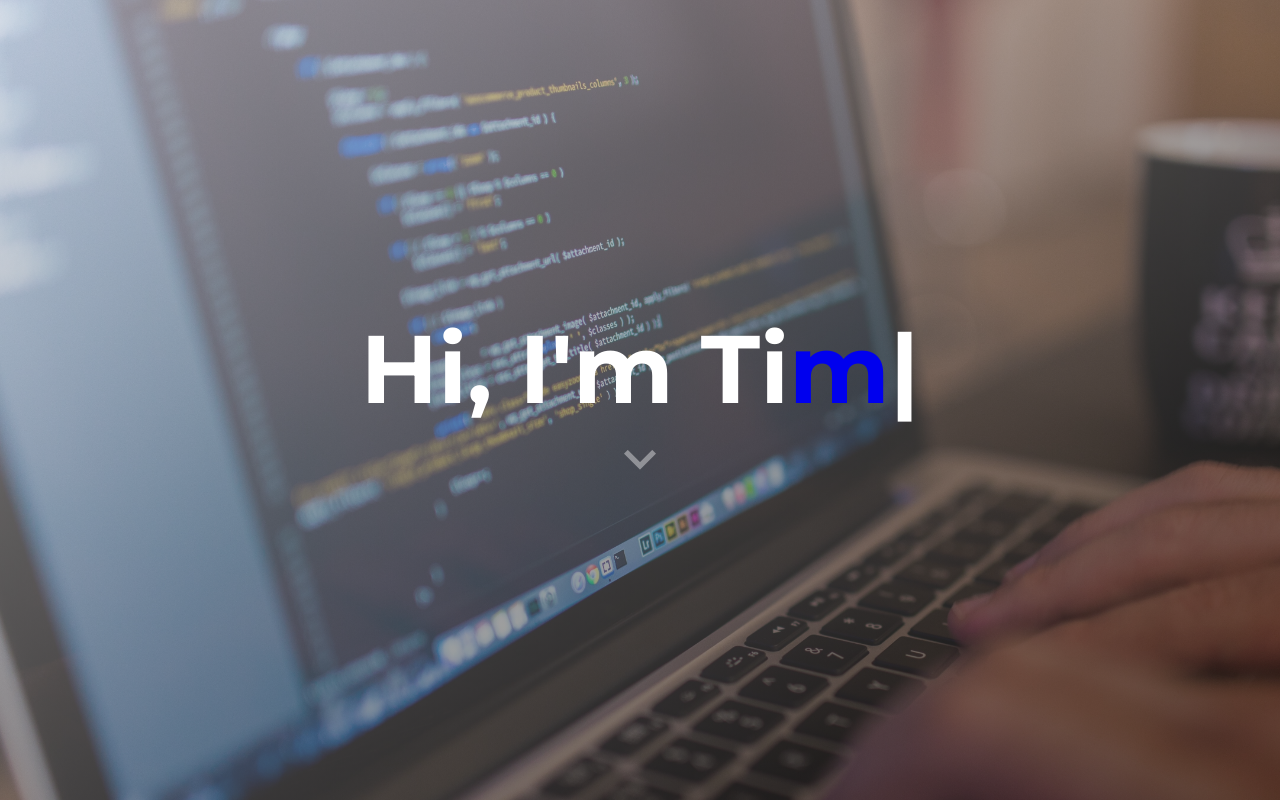
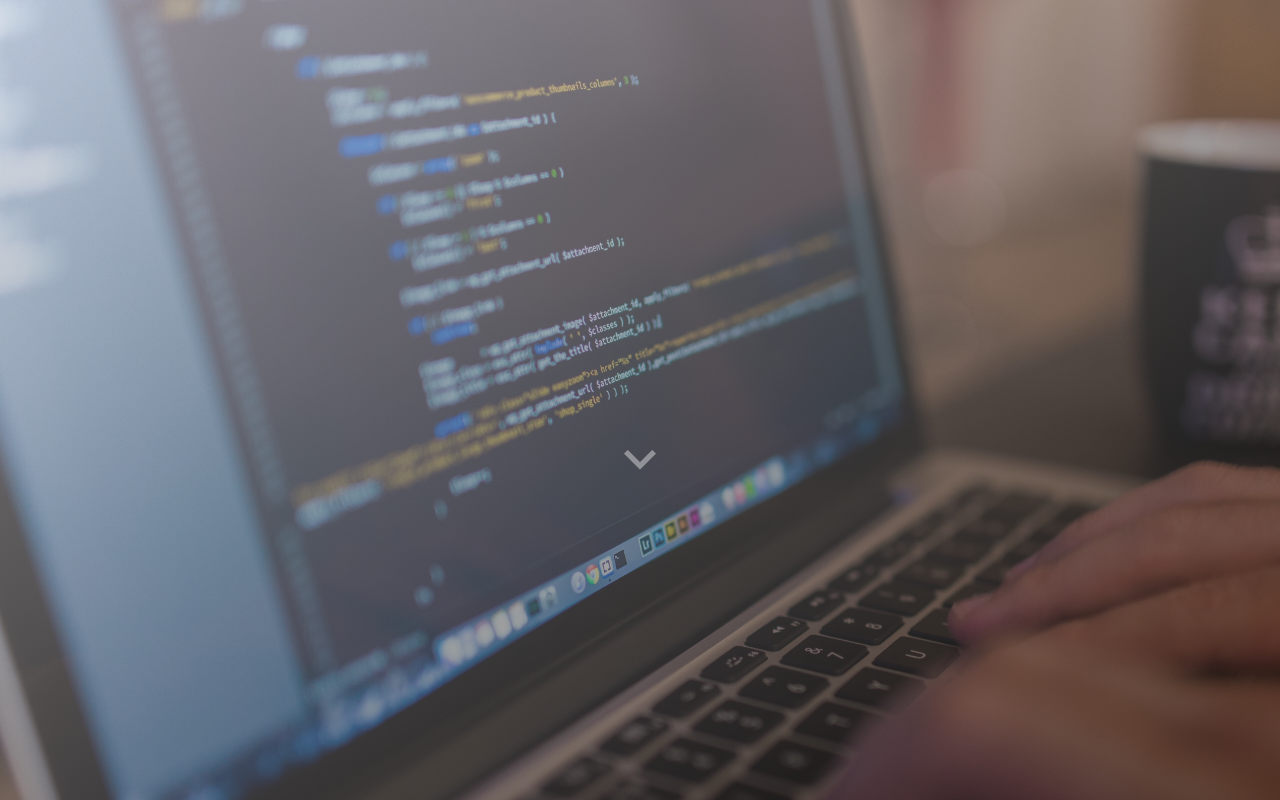
Before and after one commit to timfeskens/timfeskens.nl, a Vue app: page /#/ in a window 1280 px wide. Shown: the top 800 px of the page. Built offline with nearby package versions, Linux system fonts and the light colour scheme.

Commit message:
added classic webdev animation

```diff
--- a/src/App.vue
+++ b/src/App.vue
@@ -8,7 +8,7 @@
 </template>
 
 <script>
-import Main from '@/components/Main.vue'
+import Main from '@/assets/pages/Main.vue'
 export default {
   name: 'app',
   components: {
--- a/src/assets/pages/me.vue
+++ b/src/assets/pages/easteregg.vue
@@ -1,12 +1,11 @@
 <template>
-	<div class="me">
+	<div class="easteregg">
 		<div class="bg part-1">
 			<div class="bg--color">
 		</div>
 		<span class="bg--title">Oh, hi there<span class="blink">|</span></span>
 		<i class="material-icons to-bottom" v-scroll-to="'.part-2'">expand_more</i>
 		</div>
-		<!-- <i class="material-icons to-top" v-scroll-to="'.bg'">expand_less</i> -->
 
 		<div class="bg part-2">
 			<div class="bg--color">
@@ -46,12 +45,12 @@
 body, html {
 	height: 100%;
 }
-.me {
+.easteregg {
 	height: auto;
 	font-family: 'Montserrat', sans-serif;
 	height: 100%;
 	overflow: hidden;
-	text-align: center; // test
+	text-align: center;
 
 	.to-bottom {
 		font-size: 4em;
@@ -101,7 +100,6 @@ body, html {
 		width: 100%;
 		overflow: hidden;
 		height: 100%;
-		background: red; /* For browsers that do not support gradients */
 		display: flex;
 		justify-content: center;
 		align-items: center;
@@ -193,6 +191,6 @@ body, html {
 
 <script>
 export default {
-  name: 'Me'
+  name: 'Easteregg'
 }
 </script>
--- a/src/components/Main.vue
+++ b/src/assets/pages/main.vue
@@ -3,7 +3,7 @@
 		<div class="bg">
 			<div class="bg--color">
 		</div>
-		<span class="bg--title">Hi, I'm Ti<router-link to="/me" class="bg--me">m</router-link><span class="blink">|</span></span>
+		<span class="bg--title">Hi, I'm Tim<router-link to="/easteregg" class="bg--easteregg">.</router-link><span class="blink">|</span></span>
 		<i class="material-icons to-bottom" v-scroll-to="'.container'">expand_more</i>
 		</div>
 		<i class="material-icons to-top" v-scroll-to="'.bg'">expand_less</i>
@@ -117,7 +117,7 @@
 		width: 100%;
 		overflow: hidden;
 		height: 100%;
-		background-image: url("../assets/images/laptop.jpeg");
+		background-image: url("../images/laptop.jpeg");
 		background-size: cover;
 		display: flex;
 		justify-content: center;
@@ -140,16 +140,24 @@
 	.bg--title {
 		font-size: 6em;
 		font-weight: $heavy;
+		text-align: center;
 		color: $tim--white;
 		z-index: 3;
+		overflow: hidden;
+		white-space: nowrap;
+		animation: typing 4s steps(40, end);
 
 		@media only screen and (max-width: $tablet) {
-        	text-align: center;
+			text-align: center;
+			animation: none;
+			overflow: auto;
+			white-space: initial;
         }
 	}
 
-	.bg--me {
+	.bg--easteregg {
 		text-decoration: none;
+		color: $tim--white;
 		cursor: auto;
 
 		&:hover, &:visited, &:active {
@@ -160,12 +168,6 @@
 	.blink {
   		animation: blink 1300ms infinite;
 		height: 1em;
-	}
-
-	@keyframes blink {
-		0% {opacity: 0}
-		49%{opacity: 0}
-		50% {opacity: 1}
 	}
 
 	.container {
@@ -244,7 +246,7 @@
 			height: 200px;
 			width: 150px;
 			margin: 0 auto 50px;
-			background: url("../assets/images/tim.png") no-repeat center;
+			background: url("../images/tim.png") no-repeat center;
 			background-size: contain;
 		}
 
@@ -271,6 +273,17 @@
         		}
 			}
 		}
+	}
+	/* keyframes for animations */
+	@keyframes blink {
+		0% {opacity: 0}
+		49%{opacity: 0}
+		50% {opacity: 1}
+	}
+
+	@keyframes typing {
+		from { width: 0 }
+		to { width: 100% }
 	}
 }
 
--- a/src/main.js
+++ b/src/main.js
@@ -3,7 +3,7 @@
 import Vue from 'vue'
 import App from './App'
 import router from './router'
-import Main from './components/Main.vue'
+import Main from './assets/pages/main.vue'
 import vueScrollto from 'vue-scrollto'
 
 Vue.use(vueScrollto)
--- a/src/router/index.js
+++ b/src/router/index.js
@@ -1,7 +1,7 @@
 import Vue from 'vue'
 import Router from 'vue-router'
-import Main from '@/components/Main'
-import Me from '@/assets/pages/me'
+import Main from '@/assets/pages/main'
+import Easteregg from '@/assets/pages/easteregg'
 
 Vue.use(Router)
 
@@ -13,9 +13,9 @@ export default new Router({
       component: Main
     },
     {
-      path: '/me',
-      name: 'Me',
-      component: Me
+      path: '/easteregg',
+      name: 'Easteregg',
+      component: Easteregg
     }
   ]
 })
```
